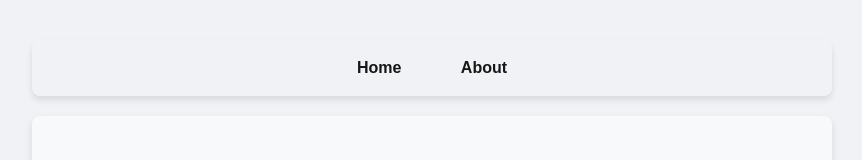
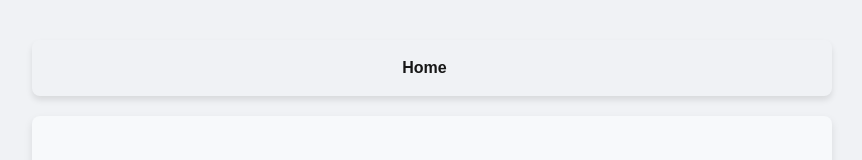
Before and after one commit to RedOps-Cloud/RedOps-Cloud.github.io, a plain HTML site: page index.html in a window 1280 px wide. Shown: the top 160 px of the page, without its empty margins (208-1070 px from the left). Drawn offline with Linux system fonts and the light colour scheme.

Commit message:
Update index.html

```diff
--- a/index.html
+++ b/index.html
@@ -33,7 +33,6 @@
 
 <nav style="text-align: center; margin-top: 20px;">
     <a href="index.html" style="margin-right: 15px; text-decoration: none; color: #171717;">Home</a>
-    <a href="about.html" style="text-decoration: none; color: #171717;">About</a>
 </nav>
 
 <div class="header-box">
```
